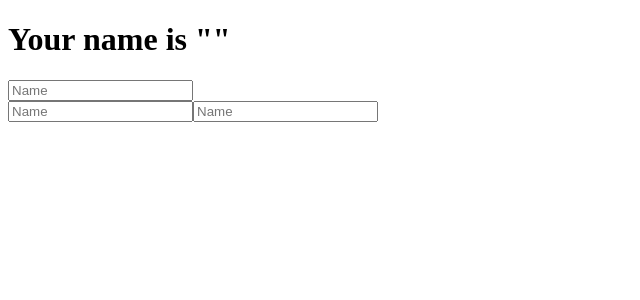
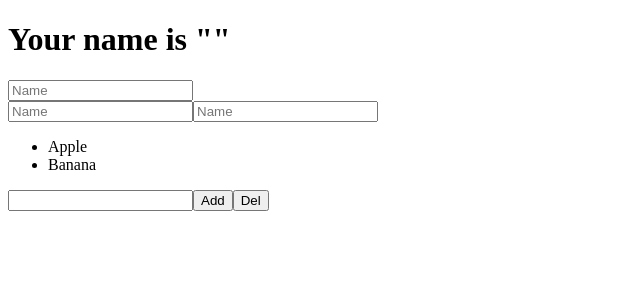
Before and after one commit to EmirlanDogdurbaev/my-first-app, a React (Create React App) app: page / in a window 1280 px wide. Shown: the top 300 px of the page, without its empty margins (0-640 px from the left). Built offline with nearby package versions, Linux system fonts and the light colour scheme.

Commit message:
class-work

```diff
--- a/src/App.js
+++ b/src/App.js
@@ -1,6 +1,8 @@
 import React from "react";
+import Massive from "./components/Massive";
 import Name from "./components/Name"
 import Two from "./components/Two";
+
 
 
 function App() {
@@ -8,6 +10,7 @@ function App() {
     <div className="App">
       <Name/>
       <Two/>
+      <Massive/>
     </div>
   );
 }
--- /dev/null
+++ b/src/components/Massive.js
@@ -0,0 +1,18 @@
+const { useState } = require("react")
+
+function Massive(){
+
+    const [massive, setMassive] = useState([<li>Apple</li>, <li>Banana</li>]);
+    const [list, setList] = useState("");
+
+    return <div className="example-5">
+            <ul>{massive}</ul>
+            <input type="text" onInput={(event) => setList(event.target.value.trim())}/>
+            <button onClick={(event) => setList(massive.push(<li>{list}</li>))}>Add</button>
+            <button onClick={(event) => setList(massive.pop(<li>{list}</li>))}>Del</button>
+
+    </div>
+
+}
+
+export default Massive;
```
